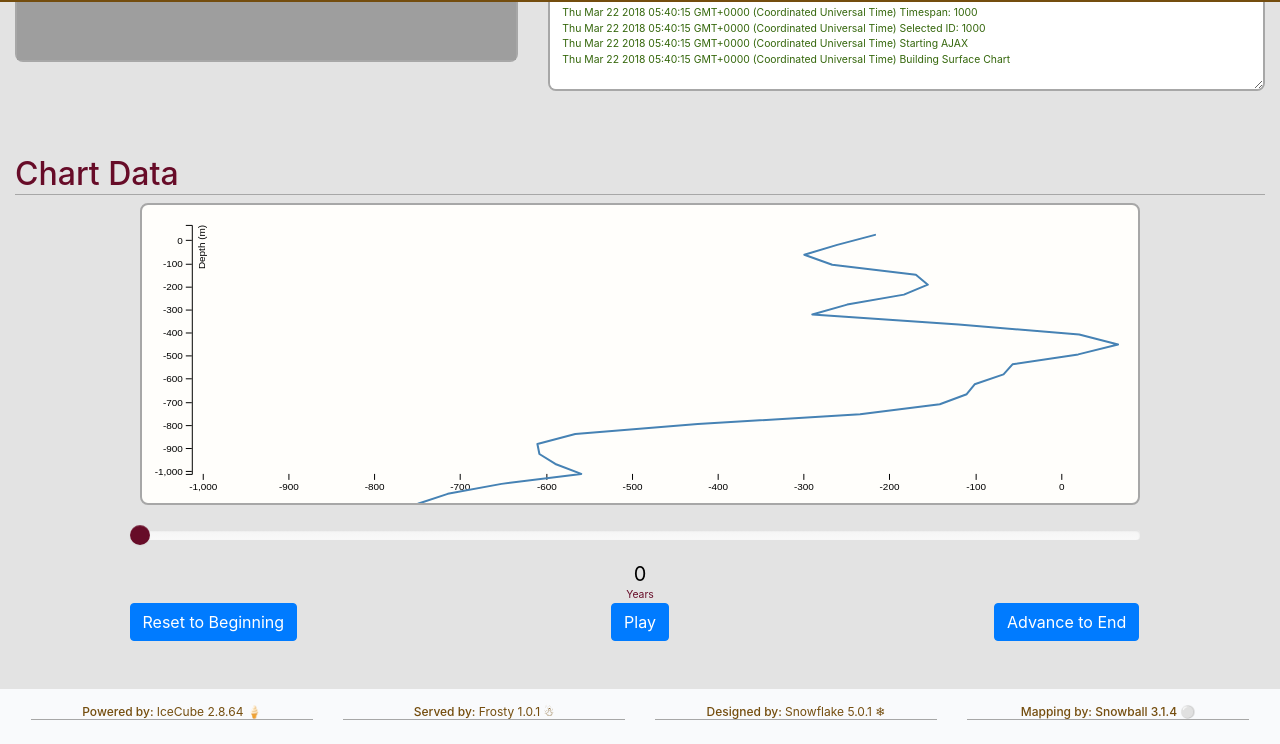
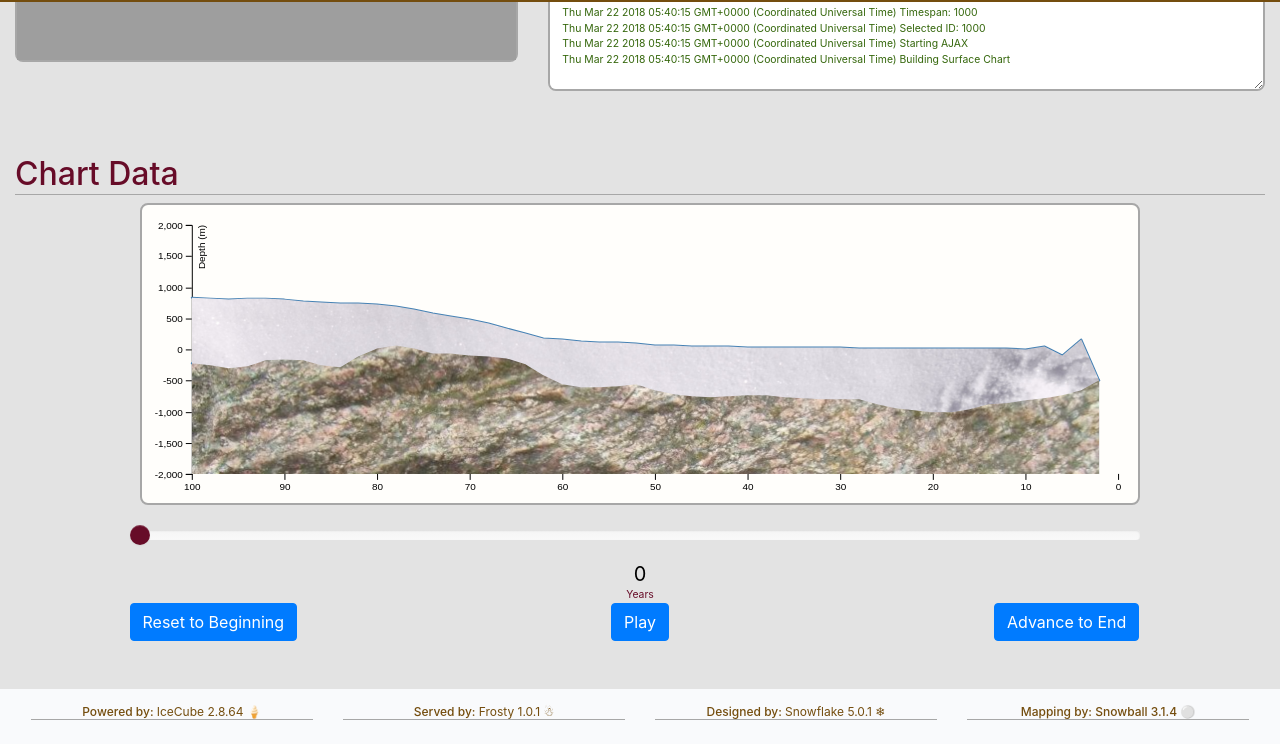
Before and after one commit to JamesStauder/snowflake, a website: page src/index.html in a window 1280 px wide. Both pictures are taken after a click on the button "Generate Charts". Shown: the part 651-1395 px from the top of the page. Drawn offline with nearby package versions, Linux system fonts and the light colour scheme; some packages are replaced by stand-ins of ours; files that its build step writes are made by us from their sources; grey boxes are pictures that could not be loaded.

Commit message:
good version

```diff
--- a/src/index.html
+++ b/src/index.html
@@ -304,7 +304,7 @@
                 type="text"
                 id="chartValue"
                 name="chartValue"
-                class="value"
+                class="value chartValue"
                 data-unit-symbol=''
                 value='0' />
                 <span class="units">Years</span>
@@ -433,7 +433,7 @@
     </footer>
 <!-- Logo Source: https://publicdomainvectors.org/en/free-clipart/Drawing-of-ice-rock/31610.html -->
 <!-- bedrock Source: https://commons.wikimedia.org/wiki/File:Pattern_of_stone_texture.jpg -->
-<!-- snow Source: https://commons.wikimedia.org/wiki/File:Grouse_wing_prints_in_snow.jpg -->
+<!-- snow Source: https://commons.wikimedia.org/wiki/File:Shadows_on_snow.jpg -->
 
 <!-- Modal -->
 <div class="modal fade" id="helpModal" tabindex="-1" role="dialog" aria-labelledby="helpModalLabel" aria-hidden="true">
--- a/src/js/script.js
+++ b/src/js/script.js
@@ -14,6 +14,10 @@ $(function () {
 			value = slideEvt.value+$('#'+this.name.replace('Slider','Value')).data('unit-symbol');
 			$('#'+this.name.replace('Slider','Value')).val(value);
 		}
+		if(this.name == 'chartSlider'){
+			surface($('.selectedID').val());
+		}
+
 	}); // end on(slide)
 
 	$('input#generate').on('click',function(){
@@ -38,7 +42,7 @@ $(function () {
 
 	    // chartSlider.slider('setAttribute', );
 	    chartSlider.slider('setValue', 0);
-	    $('#chartvalue').val(0);
+	    $('#chartValue').val(0);
 
   		$('.chart-data').removeClass('d-none');
   		$('.chart-data').show();
@@ -51,10 +55,10 @@ $(function () {
 	$('#beginning').on('click', function(){
 		log('Returning to Beginning');
 		status = 'stopped';
-		$('#chartvalue').val(0);
+		$('#chartValue').val(0);
 		chartSlider.slider('setValue', 0);
-		$('.chartslider').attr('data-value',0);
-		$('.chartslider').val(0);
+		$('.chartSlider').attr('data-value',0);
+		$('.chartSlider').val(0);
 		$('#pause').hide();
 		$('#play').show();
 	});
@@ -62,10 +66,10 @@ $(function () {
 	$('#end').on('click', function(){
 		log('Advancing to End');
 		status = 'stopped';
-		$('#chartvalue').val($('.timespanslider').val());
-		chartSlider.slider('setValue', $('.timespanslider').val());
-		$('.chartslider').attr('data-value',$('.timespanslider').val());
-		$('.chartslider').val($('.timespanslider').val());
+		$('#chartValue').val($('.timespanSlider').val());
+		chartSlider.slider('setValue', $('.timespanSlider').val());
+		$('.chartSlider').attr('data-value',$('.timespanSlider').val());
+		$('.chartSlider').val($('.timespanSlider').val());
 		$('#pause').hide();
 		$('#play').show();
 	});
@@ -76,6 +80,8 @@ $(function () {
 		$('#play').hide();
 		$('#pause').removeClass('d-none');
 		$('#pause').show();
+
+		surface($('.selectedID').val());
 
 		// loop to advance slider / redraw chart
 
@@ -247,6 +253,8 @@ function surface(glacier){
 	    height = +svg.attr("height") - margin.top - margin.bottom,
 	    g = svg.append("g").attr("transform", "translate(" + margin.left + "," + margin.top + ")");
 
+	// d3.forceY([-1000,1000]);
+	// d3.forceX([1000,0]);
 
 	var x = d3.scaleLinear()
 	    .rangeRound([0, width]);
@@ -254,29 +262,39 @@ function surface(glacier){
 	var y = d3.scaleLinear()
 	    .rangeRound([height, 0]);
 
-	y_inc = 0;
+	// x.domain(d3.extent(data.bed, function(d) { return +d; }));
+	//y = d3.scale.linear().range([0,width]);
+	x.domain([100,0]);
+	y.domain([-2000,2000]);
+
+
+
+	var line_x = 0;
 	var line = d3.line()
-	    .x(function(d) { return x(d); })
-	    .y(function(d) { y_inc = y_inc + 10; return y_inc; });
+	    .x(function(d) { return x(d.x); })
+	    .y(function(d) { return y(d.y); });
 	    //.y(function(d) { return y(d); });
 
+	var line2_x = 0;
 	var line2 = d3.line()
-	    .x(function(d) { return x(d.bed); })
-	    .y(function(d) { return y(d.bed); });
+	    .x(function(d) { return x(d.x); })
+	    .y(function(d) { return y(d.y); });
 
 	// define the area
 	  // https://bl.ocks.org/d3noob/119a138ef9bd1d8f0a8d57ea72355252
-	  // var area = d3.area()
-	  //   .x(function(d) { return x(d.year); })
-	  //   .y0(height)
-	  //   .y1(function(d) { return y(d.surface_1); });
+	  var area_x = 0;
+	  var area = d3.area()
+	    .x(function(d) { return x(d.x); })
+	    .y0(height)
+	    .y1(function(d) { return y(d.y); });
 
 	// define the area
 	  // https://bl.ocks.org/d3noob/119a138ef9bd1d8f0a8d57ea72355252
-	  // var area2 = d3.area()
-	  //   .x(function(d) { return x(d.year); })
-	  //   .y0(height)
-	  //   .y1(function(d) { return y(d.surface_2); });
+	  var area2_x = 0;
+	  var area2 = d3.area()
+	    .x(function(d) { return x(d.x); })
+	    .y0(height)
+	    .y1(function(d) { return y(d.y); });
 
 	// log("/assets/"+glacier+".json");
 	d3.json("/assets/"+glacier+".json", function(error, data) {
@@ -286,32 +304,28 @@ function surface(glacier){
 	  // console.log(d3.extent(data.bed, function(d) { console.log(d); return +d; }));
 	  // d = data.bed;
 
-	  x.domain(d3.extent(data.bed, function(d) { return +d; }));
-	  //y = d3.scale.linear().range([0,width]);
 
-	  y.domain(d3.extent(data.bed, function(d) { return +d; }));
+	  g.append("defs")
+		 .append('pattern')
+		 .attr('id', 'bedrock')
+		 .attr('patternUnits', 'userSpaceOnUse')
+		 .attr('width', 2048)
+		 .attr('height', 1536)
+		 .append("image")
+		 .attr("xlink:href", "./assets/pattern_of_stone_texture.jpg")
+		 .attr('width', 1024)
+		 .attr('height', 768);
 
-	  // g.append("defs")
-		 // .append('pattern')
-		 // .attr('id', 'bedrock')
-		 // .attr('patternUnits', 'userSpaceOnUse')
-		 // .attr('width', 1024)
-		 // .attr('height', 768)
-		 // .append("image")
-		 // .attr("xlink:href", "./assets/pattern_of_stone_texture.jpg")
-		 // .attr('width', 1024)
-		 // .attr('height', 768);
-
-   //    g.select("defs")
-		 // .append('pattern')
-		 // .attr('id', 'glacier')
-		 // .attr('patternUnits', 'userSpaceOnUse')
-		 // .attr('width', 1024)
-		 // .attr('height', 768)
-		 // .append("image")
-		 // .attr("xlink:href", "./assets/pattern_of_snow_texture.jpg")
-		 // .attr('width', 1024)
-		 // .attr('height', 768);
+      g.select("defs")
+		 .append('pattern')
+		 .attr('id', 'glacier')
+		 .attr('patternUnits', 'userSpaceOnUse')
+		 .attr('width', 2048)
+		 .attr('height', 1536)
+		 .append("image")
+		 .attr("xlink:href", "./assets/pattern_of_snow_texture.jpg")
+		 .attr('width', 1024)
+		 .attr('height', 768);
 
 	  g.append("g")
 	      .attr("transform", "translate(0," + height + ")")
@@ -329,10 +343,29 @@ function surface(glacier){
 	      .attr("text-anchor", "end")
 	      .text("Depth (m)");
 
-	  console.log(data.bed);
+	  // console.log(data.bed);
+
+	  bed_data = new Array();
+
+	  var x_index = 0;
+	  $.each(data.bed, function(k, v){
+	  	var map_data = {x: 100-(x_index++)*(100/data.bed.length),y: v}
+	  	bed_data.push(map_data);
+	  });
+
+	  surface_data = new Array();
+
+	  var x_index = 0;
+	  $.each(data.surface[$('#chartValue').val()], function(k, v){
+	  	var map_data = {x: 100-(x_index++)*(100/data.bed.length),y: v}
+	  	surface_data.push(map_data);
+	  });
+
+	  // console.log(surface_data);
+	  // return;
 
 	  g.append("path")
-	      .datum(data.bed)
+	      .datum(bed_data)
 	      .attr("fill", "none")
 	      .attr("stroke", "steelblue")
 	      .attr("stroke-linejoin", "round")
@@ -340,29 +373,32 @@ function surface(glacier){
 	      .attr("stroke-width", 2.0)
 	      .attr("d", line);
 
-	  // g.append("path")
-	  //     .datum(data)
-	  //     .attr("fill", "none")
-	  //     .attr("stroke", "steelblue")
-	  //     .attr("stroke-linejoin", "round")
-	  //     .attr("stroke-linecap", "round")
-	  //     .attr("stroke-width", 2.0)
-	  //     .attr("d", line2);
+	  // log($('#chartValue').val());
+
+	  g.append("path")
+	      .datum(surface_data)
+	      .attr("fill", "none")
+	      .attr("stroke", "steelblue")
+	      .attr("stroke-linejoin", "round")
+	      .attr("stroke-linecap", "round")
+	      .attr("stroke-width", 2.0)
+	      .attr("d", line2);
 
 	      // add the area
-      // g.append("path")
-      //  .data([data])
-      //  .attr("class", "area")
-      //  .attr("fill", "url(#glacier)")
-      //  .attr("d", area);
+      g.append("path")
+       .datum(surface_data)
+       // .datum(data.surface[$('#chartValue').val()])
+       .attr("class", "area")
+       .attr("fill", "url(#glacier)")
+       .attr("d", area);
 
 
 	  // // add the area
-   //    g.append("path")
-   //     .data([data])
-   //     .attr("class", "area")
-   //     .attr("fill", "url(#bedrock)")
-   //     .attr("d", area2);
+      g.append("path")
+       .datum(bed_data)
+       .attr("class", "area")
+       .attr("fill", "url(#bedrock)")
+       .attr("d", area2);
 
 
 
```
